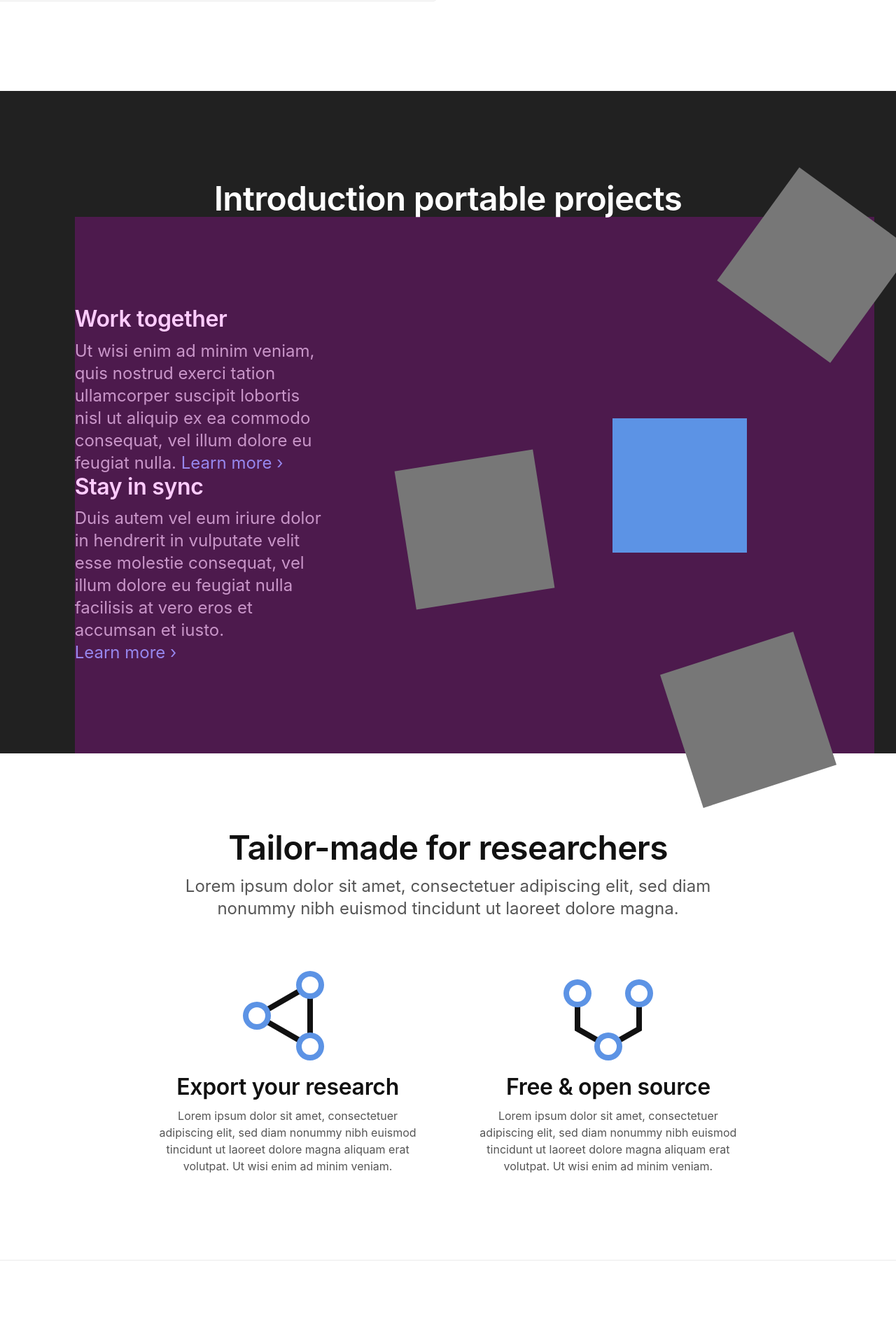
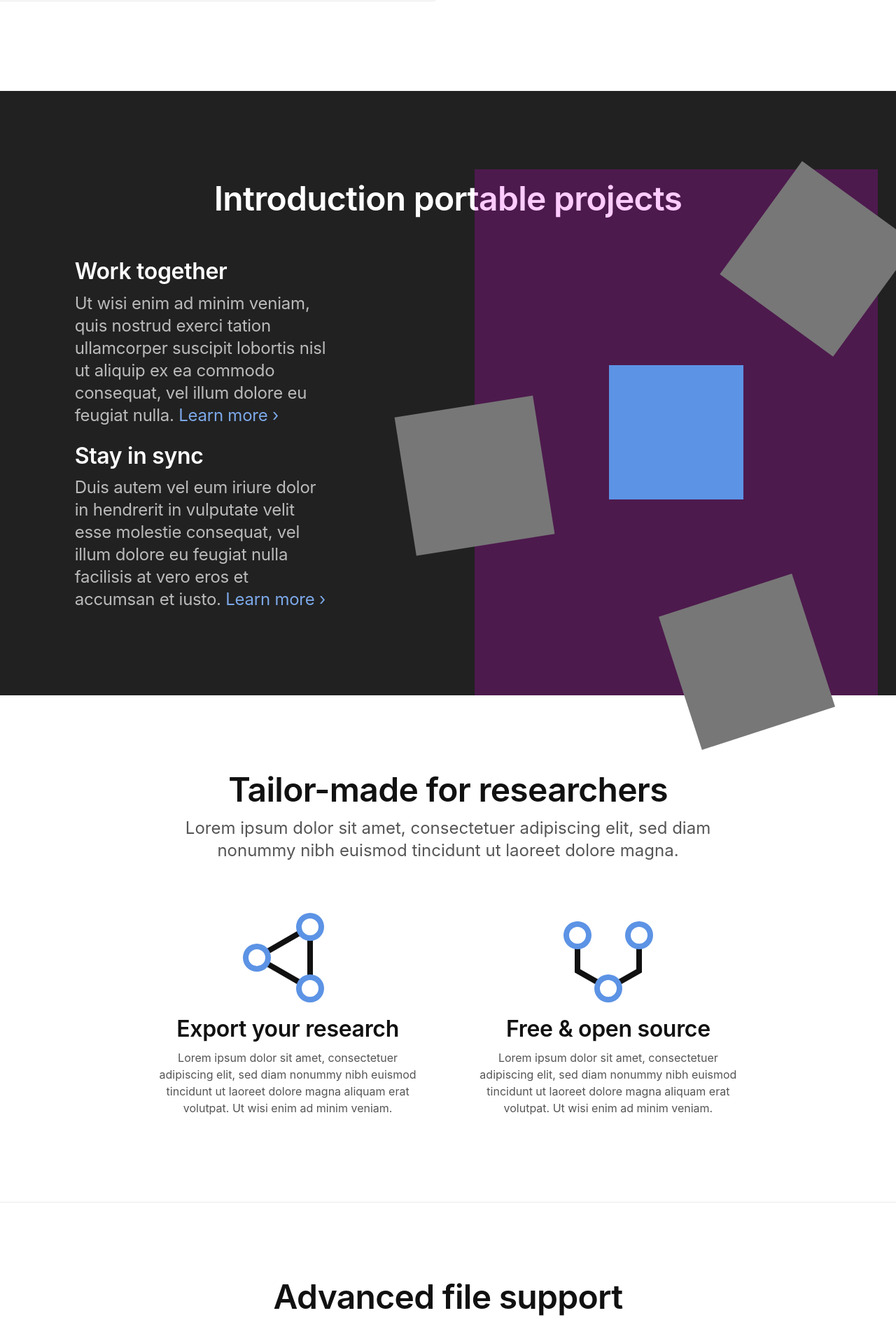
Before and after one commit to tropy/tropy.github.io, a Jekyll site: the page built from index.html, in a window 1280 px wide. Shown: the part 4210-6107 px from the top of the page at 70% size. Built offline with Jekyll 4.4.1, drawn with Linux system fonts in a browser that asks for light colours.

Commit message:
Refactor portable projects illustration layout for portrait tablets.

```diff
--- a/assets/stylesheets/_portable-projects.scss
+++ b/assets/stylesheets/_portable-projects.scss
@@ -13,7 +13,7 @@
   }
 
   .col-md-6 {
-    @media (min-width: $md) {
+    @media (min-width: $sm) {
       padding: $section-padding-y 0;
     }
 
@@ -29,6 +29,15 @@
 
   h2 {
     margin: 0;
+
+    @media (min-width: $sm) {
+      margin: 0 0 ($section-padding-y * 5 / 8 - $section-padding-y - 20px);
+      text-align: left;
+    }
+
+    @media (min-width: $md) {
+      text-align: center;
+    }
   }
 
   h3 {
@@ -40,6 +49,15 @@
     font-size: 24px;
     line-height: (4 / 3);
     margin: 0;
+    letter-spacing: -0.01em;
+
+    & + h3 {
+      margin-top: $space-lg;
+    }
+
+    & ~ p {
+      margin-bottom: -7px;
+    }
   }
 
   a {
@@ -51,36 +69,47 @@
     height: 192px;
     background-color: $blue;
     position: absolute;
-    left: 75.67%;
+    left: 50%;
     top: 50%;
     transform: translate(-50%, -50%);
   }
 
   .illustration {
-    background: rgba(magenta, 0.2);
+    background-color: rgba(magenta, 0.2);
     grid-row: 2;
     grid-column: span 12;
-    height: 500px;
+    height: 687px;
     position: relative;
 
     @media (min-width: $md) {
       grid-row: initial;
       position: absolute;
-      left: 0;
+      left: 50%;
       top: 0;
-      width: 100%;
+      width: 50%;
       height: 100%;
-      min-width: 1050px;
+      min-width: 525px;
+      margin-left: 75px;
     }
 
     @include tween (
-      1050px,
-      1050px,
-      1200px,
+      536px,
+      536px,
+      600px,
       $md,
       $container-fluid-max-width / ($container-fluid-width / 100%),
       min-width
     );
+
+    @include tween (
+      100px,
+      100px,
+      0px,
+      $md,
+      $container-fluid-max-width / ($container-fluid-width / 100%),
+      margin-left
+    );
+
   }
 
   .notebook-1 {
@@ -89,7 +118,7 @@
     background-color: $gray;
     position: absolute;
     bottom: 0;
-    right: 15.78%;
+    right: 32.42%;
     transform: translate(50%, 50%) translateY(-48px) rotate(-18deg);
   }
 
@@ -98,7 +127,7 @@
     height: 200px;
     background-color: $gray;
     position: absolute;
-    left: 50%;
+    left: 0;
     top: 58.25%;
     transform: translate(-50%, -50%) rotate(81deg);
   }
@@ -108,8 +137,8 @@
     height: 200px;
     background-color: $gray;
     position: absolute;
-    left: 92.55%;
+    left: 85.16%;
     top: 0;
-    transform: translate(-50%, -50%) translateY(69px) rotate(-144deg);
+    transform: translate(-50%, -50%) translateY(128px) rotate(-144deg);
   }
 }
```
